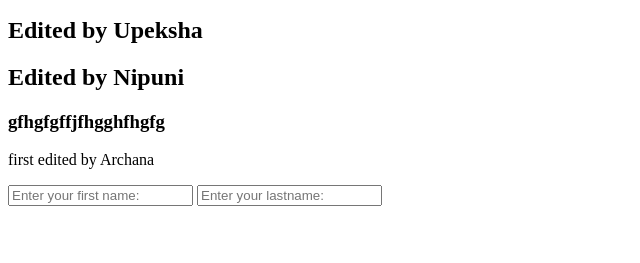
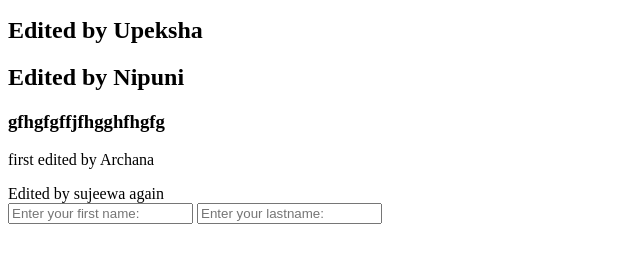
Before and after one commit to upeksha-c/server-project, a plain HTML site: page index.html in a window 1280 px wide. Shown: the part 101-364 px from the top of the page, without its empty margins (0-640 px from the left). Drawn offline with Linux system fonts and the light colour scheme.

Commit message:
sujeewa edit again

```diff
--- a/index.html
+++ b/index.html
@@ -13,6 +13,8 @@
     <h2>Edited by Nipuni</h2>
     <h3>gfhgfgffjfhgghfhgfg</h3>
     <p>first edited by Archana</p>
+
+    <p2>Edited by sujeewa again</p2>
     <form>
         <input type="text" placeholder="Enter your first name: ">
         <input type="text" placeholder="Enter your lastname: ">
```
